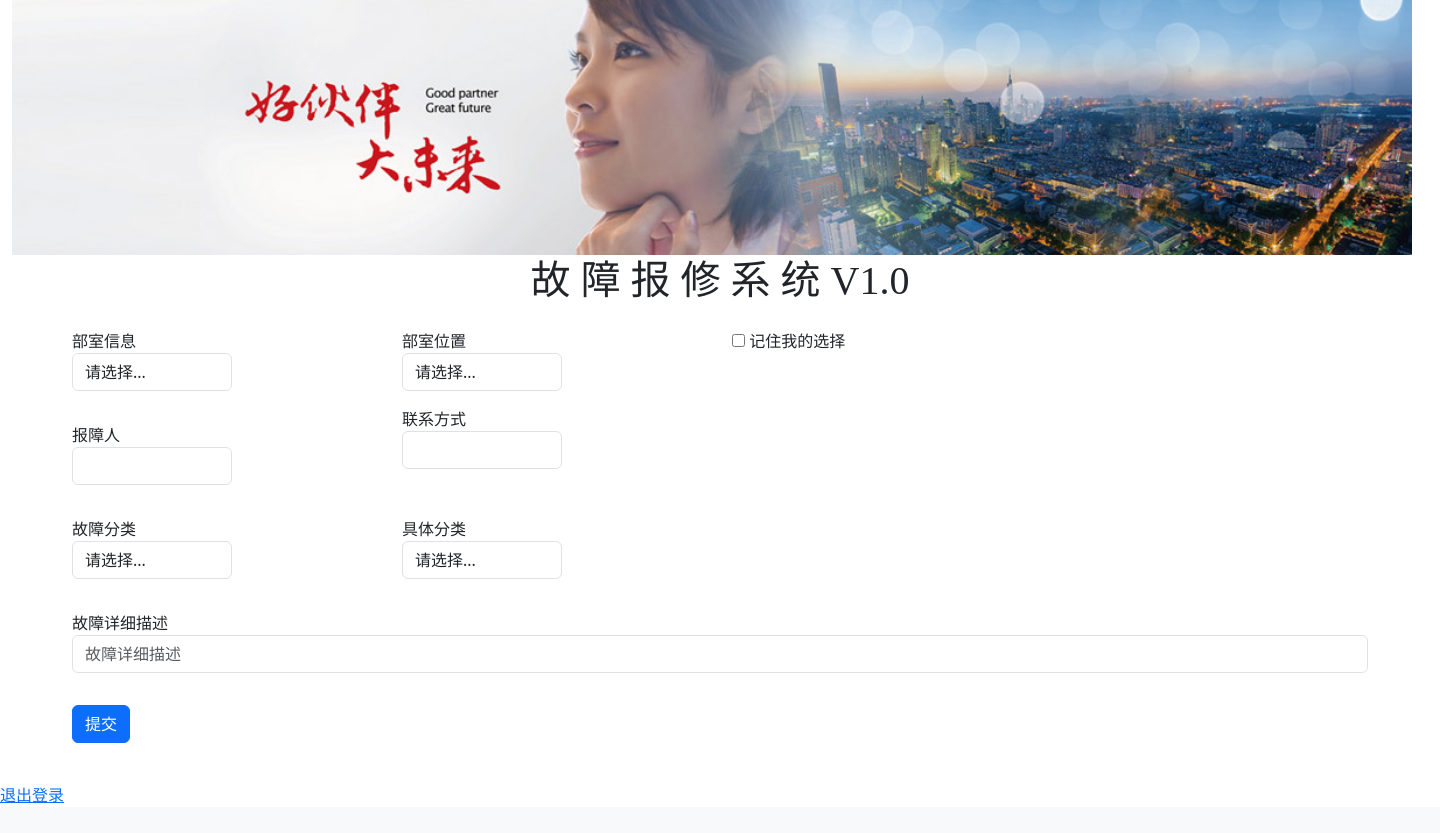
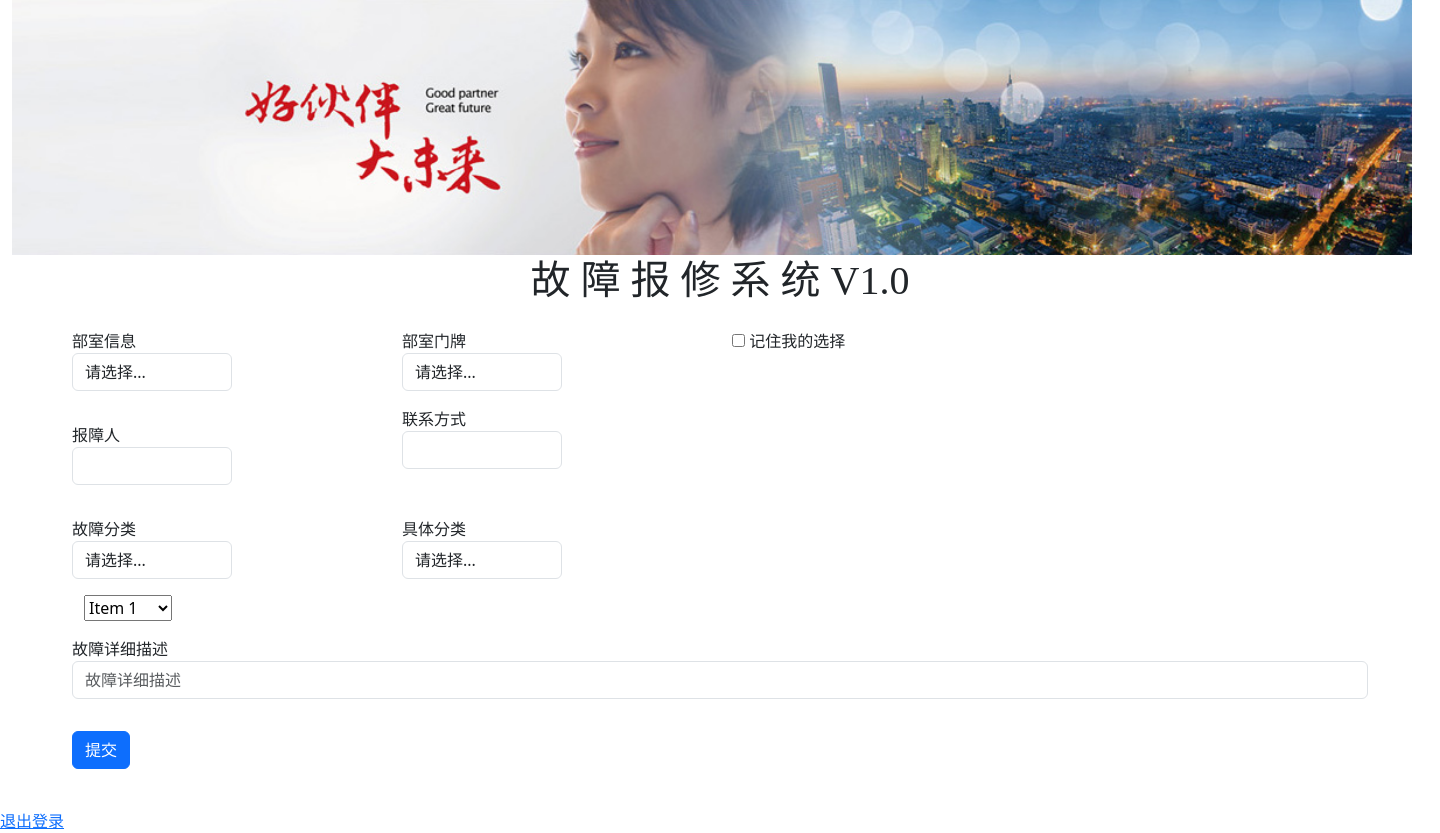
Before and after one commit to frequencyxxq/web_login, a Django app: page /index/ in a window 1440 px wide. Shown: the part 58-891 px from the top of the page. Before the commit the page ends 861 px from the top, so only its background shows below. Run offline with Django 3.2, Linux system fonts and the light colour scheme; data comes from the database, SQL or seed files in the repository; some libraries are stand-ins or nearby versions.

Commit message:
20230131 submitted

```diff
--- a/app/views.py
+++ b/app/views.py
@@ -5,7 +5,7 @@
 from django.http import HttpResponse
 from django.contrib.auth.models import User
 from django.contrib.auth import login, logout, authenticate
-from .models import Organization
+from .models import Organization, Room
 
 
 class Register(View):
@@ -53,8 +53,10 @@
     def get(self, request):
         context = {}
         organizations = Organization.objects.all()
+        rooms = Room.objects.all()
+        context["organizations"] = organizations
+        context["rooms"] = rooms
 
-        context = {"organizations": organizations}
         return render(request, "index.html", context=context)
 
     def post(self, request):
--- a/templates/index.html
+++ b/templates/index.html
@@ -34,18 +34,12 @@
         </select>
       </div>
       <div class="col-sm mt-3 mb-3">
-        <label for="number">部室位置</label>
+        <label for="number">部室门牌</label>
         <select id="number" name="number" class="form-control" Style="width:160px">
           <option selected>请选择...</option>
-          <option value="401"> 401 </option>
-            <option>403</option>
-            <option>405</option>
-            <option>407</option>
-            <option>409</option>
-            <option>411</option>
-            <option>413</option>
-            <option>415</option>
-            <option>417</option>
+          {% for room in rooms %}
+            <option value={{ room.id }}> {{ room.number }} </option>
+          {% endfor %}
         </select>
       </div>
         <div class="col-sm mt-3 mb-3" >
@@ -98,6 +92,25 @@
         <div class="col-sm mt-3 mb-3" ></div>
     </div>
 
+  <div class="container">
+    <select>
+        <optgroup label="1.设备类">
+            <optgroup label="2.软件类">
+                <option>Item 1</option>
+                <option>Item 2</option>
+                <option>Item 3</option>
+            </optgroup>
+            <option>Item 2</option>
+            <option>Item 3</option>
+        </optgroup>
+        <optgroup label="具体故障">
+            <option>Item 1</option>
+            <option>Item 2</option>
+            <option>Item 3</option>
+        </optgroup>
+    </select>
+</diV>
+
     <!-- 第四行 -->
     <div class="col-sm mt-3 mb-3" >
       <label for="description">故障详细描述</label>
```
Also changed, not shown: templates/login.html (+6 -7 lines).
